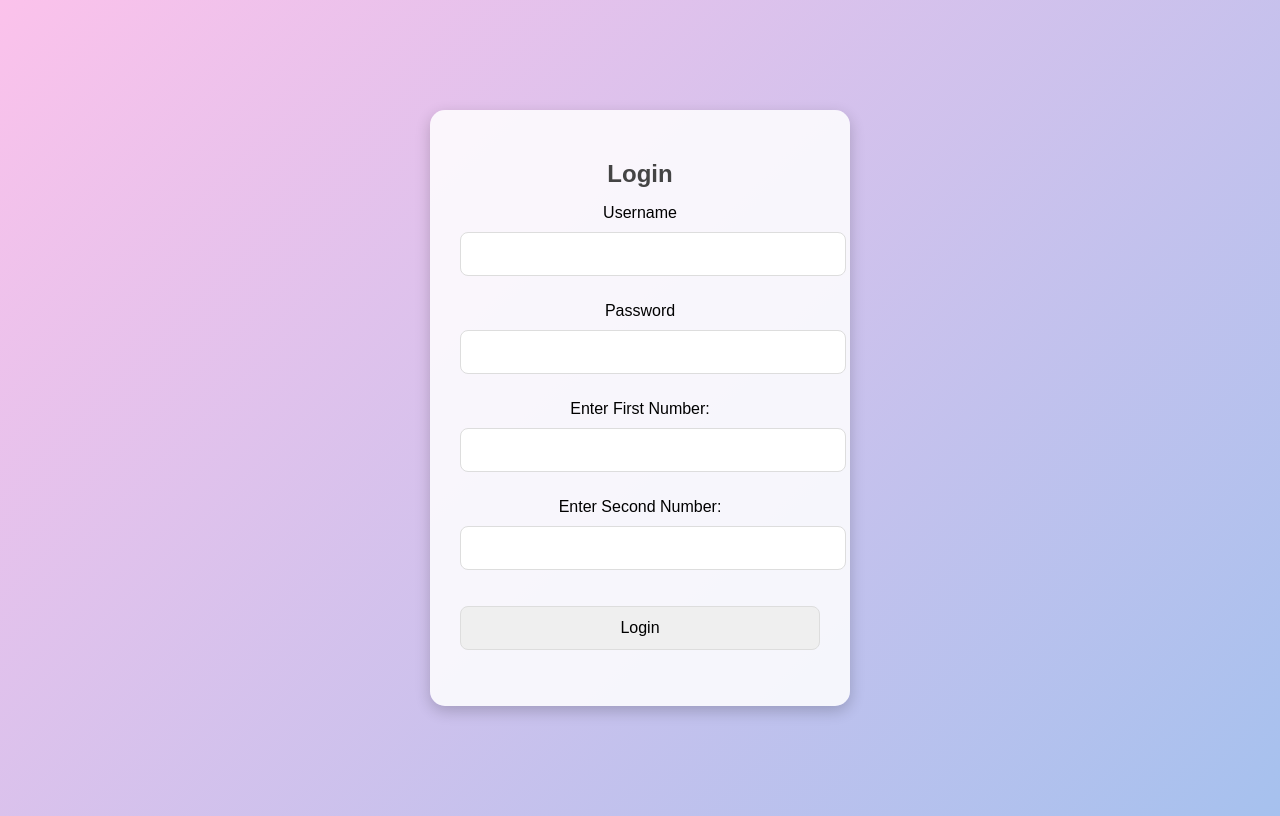
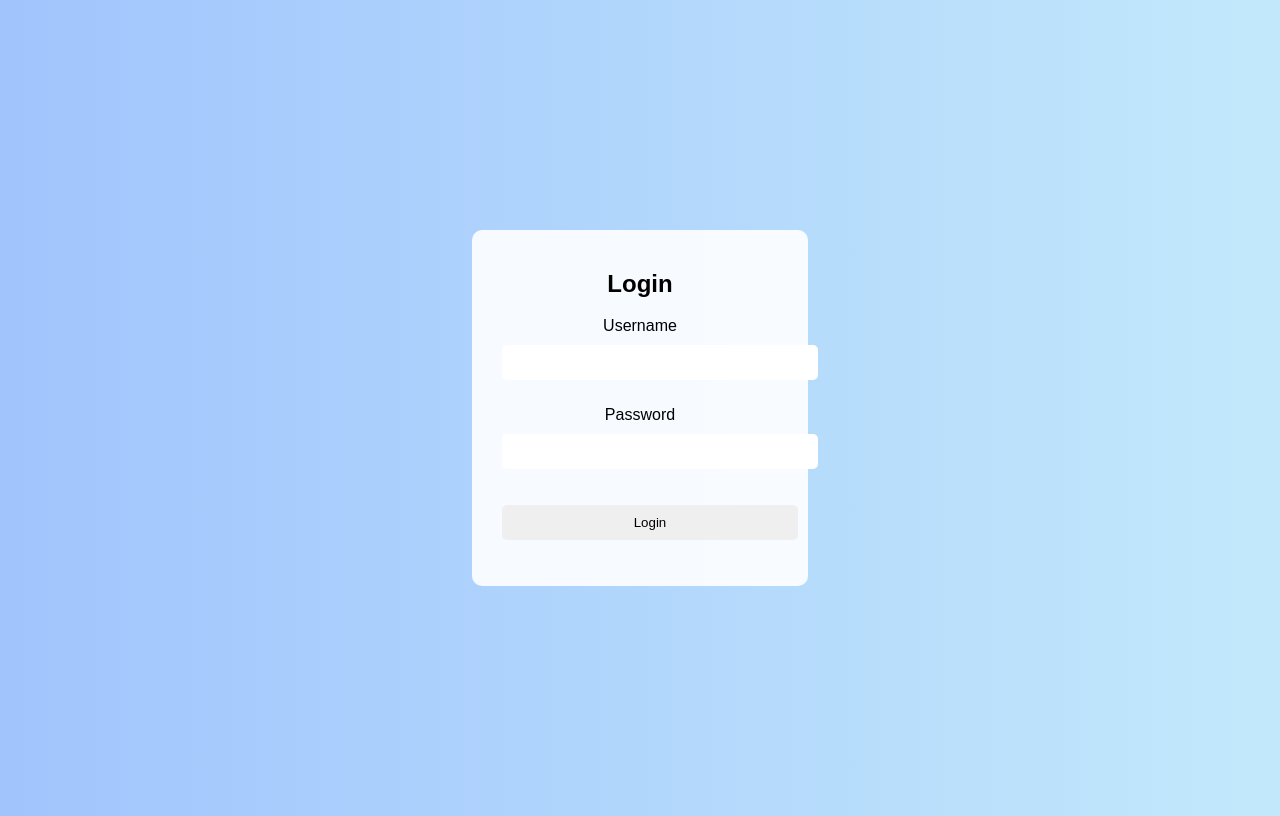
Before and after one commit to Alwinyuho/new-flask-app, a Flask app: page /login in a window 1280 px wide. Run offline with Flask 3, Linux system fonts and the light colour scheme.

Commit message:
Update login.html

```diff
--- a/templates/login.html
+++ b/templates/login.html
@@ -1,52 +1,32 @@
 <!DOCTYPE html>
 <html lang="en">
 <head>
-    <meta charset="UTF-8">
-    <meta name="viewport" content="width=device-width, initial-scale=1.0">
     <title>Login</title>
     <style>
         body {
-            background: linear-gradient(135deg, #fbc2eb, #a6c1ee);
+            background: linear-gradient(to right, #a1c4fd, #c2e9fb);
             display: flex;
             justify-content: center;
             align-items: center;
             height: 100vh;
-            font-family: 'Poppins', sans-serif;
+            font-family: Arial, sans-serif;
         }
         .container {
-            background: rgba(255, 255, 255, 0.85);
-            padding: 30px;
-            border-radius: 15px;
-            box-shadow: 0 5px 15px rgba(0, 0, 0, 0.2);
+            background-color: rgba(255, 255, 255, 0.9);
+            padding: 20px;
+            border-radius: 10px;
             text-align: center;
-            width: 360px;
         }
-        h2 {
-            color: #444;
-            font-size: 24px;
-            margin-bottom: 15px;
-        }
-        input {
-            margin: 10px 0;
-            padding: 12px;
+        input, button {
+            margin: 10px;
+            padding: 10px;
             width: 100%;
-            border: 1px solid #ddd;
-            border-radius: 8px;
-            font-size: 16px;
+            border: none;
+            border-radius: 5px;
         }
         button {
-            background: #6a82fb;
+            background-color: #1a6f5a;
             color: white;
-            padding: 12px;
-            width: 100%;
-            border: none;
-            border-radius: 8px;
-            cursor: pointer;
-            font-size: 16px;
-            transition: 0.3s;
-        }
-        button:hover {
-            background: #a6c1ee;
         }
     </style>
 </head>
@@ -55,15 +35,8 @@
         <h2>Login</h2>
         <form method="POST">
             {{ form.hidden_tag() }}
-            <p>{{ form.username.label }}<br> {{ form.username() }}</p>
-            <p>{{ form.password.label }}<br> {{ form.password() }}</p>
-
-            <p><label>Enter First Number:</label><br>
-            <input type="number" name="num1" required></p>
-
-            <p><label>Enter Second Number:</label><br>
-            <input type="number" name="num2" required></p>
-
+            <p>{{ form.username.label }} {{ form.username() }}</p>
+            <p>{{ form.password.label }} {{ form.password() }}</p>
             <p>{{ form.submit() }}</p>
         </form>
     </div>
```
